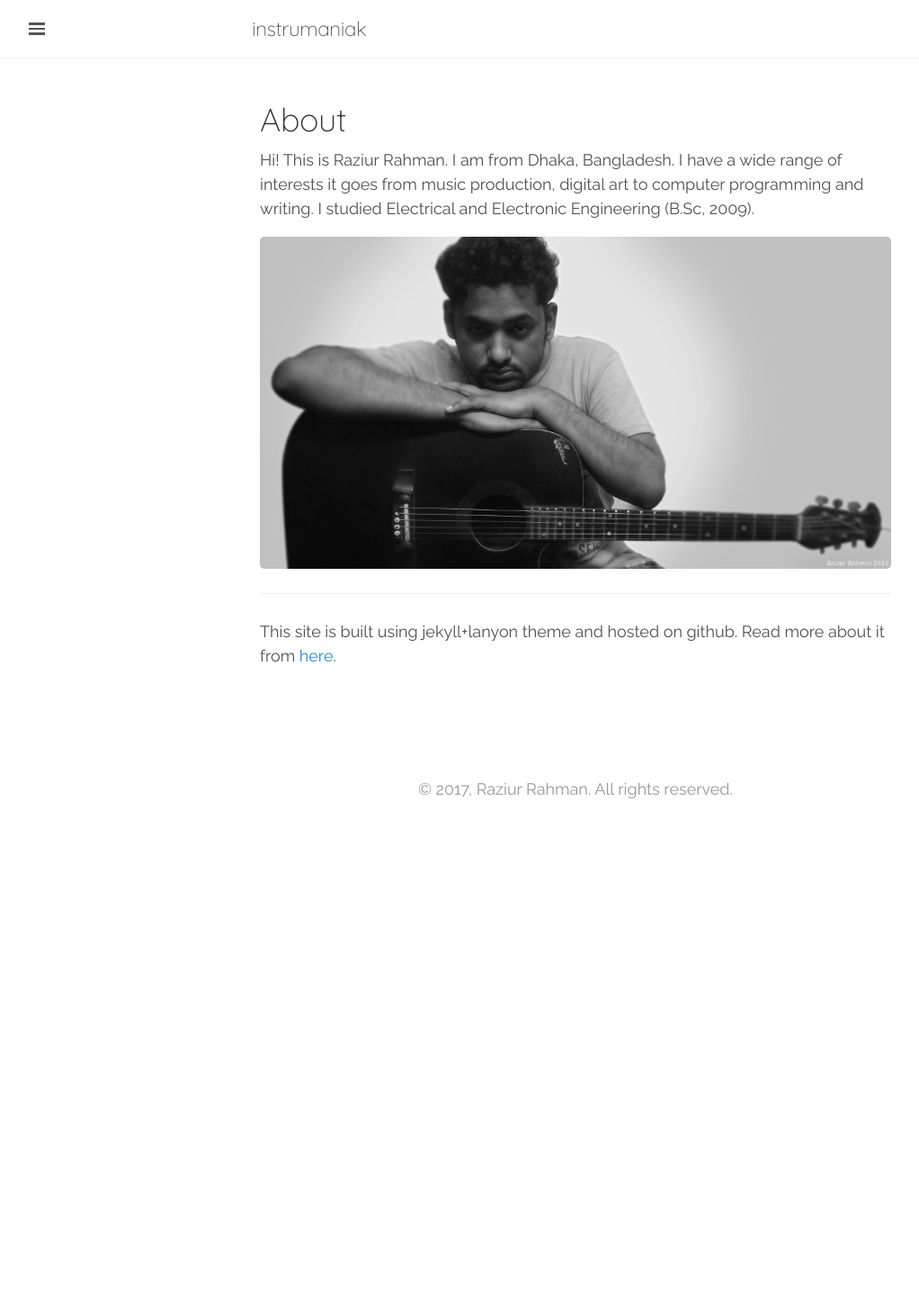
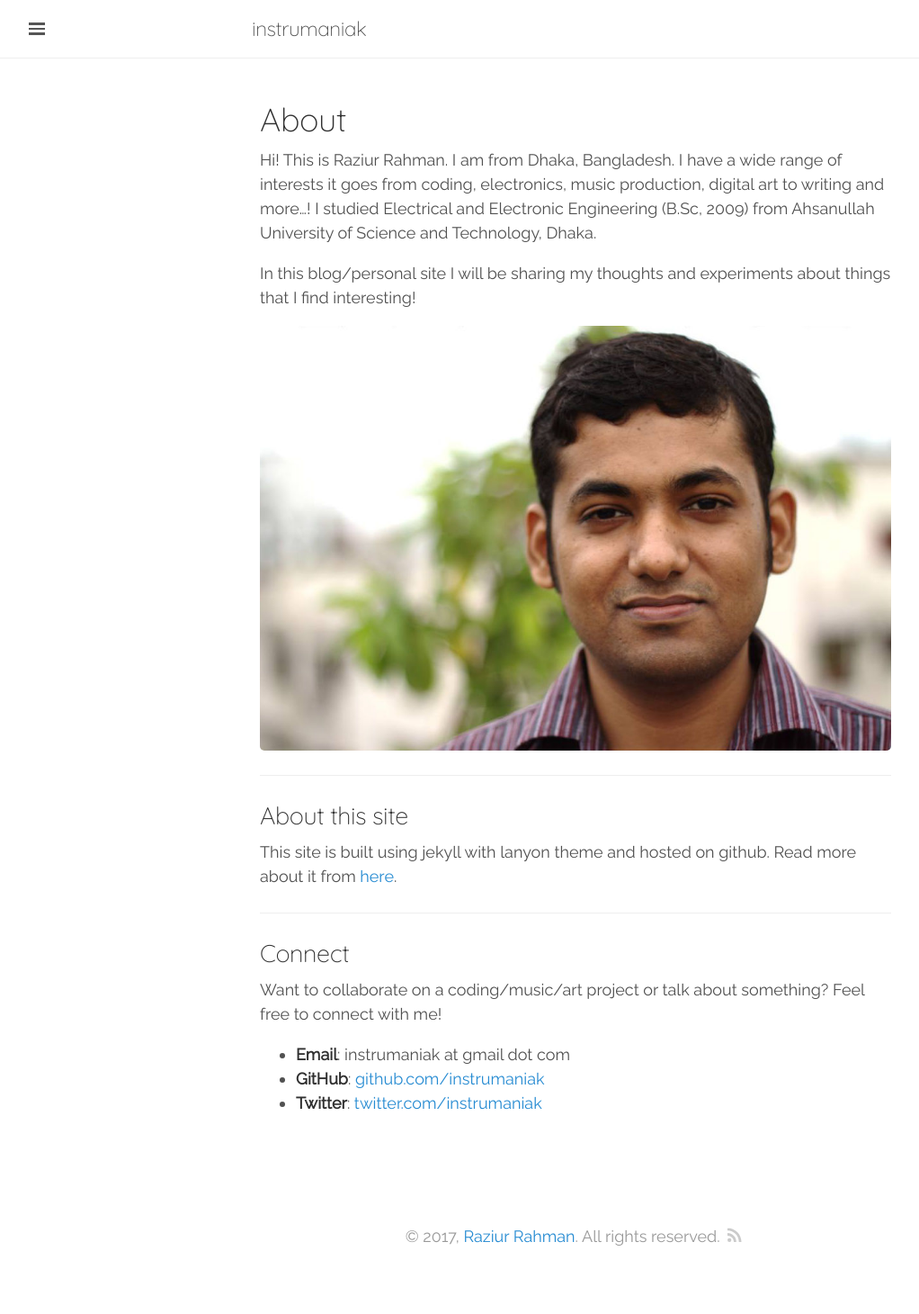
Before and after one commit to instrumaniak/music, a Jekyll site: the page built from about.md, in a window 1280 px wide. Shown: the whole page at 90% size, without its empty margins (0-1022 px from the left). Built offline with Jekyll 4.4.1, drawn with Linux system fonts in a browser that asks for light colours; before the commit the page ends 948 px from its top, so only the background shows below that.

Commit message:
overall site updates.

```diff
--- a/_config.yml
+++ b/_config.yml
@@ -22,7 +22,7 @@ author:
   email:             instrumaniak@gmail.com
 
 # Custom vars
-version:             0.6
+version:             0.7
 sass:
   style: :compressed
 markdown: kramdown
--- a/_includes/footer.html
+++ b/_includes/footer.html
@@ -1,4 +1,5 @@
 <div class="footer">
 
-<p>&copy; {{ site.time | date: '%Y' }}, Raziur Rahman. All rights reserved.</p>
+<p>&copy; {{ site.time | date: '%Y' }}, <a href="/about">Raziur Rahman</a>. All rights reserved. <a href="/feed.xml"> <img class=
+      "img-icons" src="/images/gmat-icons/ic_rss_feed_black_24px.svg" alt="RSS" /></a></p>
 </div>
--- a/about.md
+++ b/about.md
@@ -4,10 +4,22 @@ title: About
 pageorder: 04
 ---
 
-Hi! This is Raziur Rahman. I am from Dhaka, Bangladesh. I have a wide range of interests it goes from music production, digital art to computer programming and writing. I studied Electrical and Electronic Engineering (B.Sc, 2009).
+Hi! This is Raziur Rahman. I am from Dhaka, Bangladesh. I have a wide range of interests it goes from coding, electronics, music production, digital art to writing and more...! I studied Electrical and Electronic Engineering (B.Sc, 2009) from Ahsanullah University of Science and Technology, Dhaka.
 
-![Raziur Rahman photo](/images/about/razi-2015.jpg)
+In this blog/personal site I will be sharing my thoughts and experiments about things that I find interesting!
+
+![Raziur Rahman photo](/images/about/razi-outdoor.jpg)
 
 <hr>
 
-This site is built using jekyll+lanyon theme and hosted on github. Read more about it from [here]({% post_url 2017-5-14-jekyll-for-blogging %}).
+## About this site
+This site is built using jekyll with lanyon theme and hosted on github. Read more about it from [here]({% post_url 2017-5-14-jekyll-for-blogging %}).
+
+<hr>
+
+## Connect
+Want to collaborate on a coding/music/art project or talk about something? Feel free to connect with me!
+
+- **Email**: instrumaniak at gmail dot com
+- **GitHub**: [github.com/instrumaniak](https://github.com/instrumaniak)
+- **Twitter**: [twitter.com/instrumaniak](https://twitter.com/instrumaniak)
```
Also changed, not shown: contact.md (deleted, +0 -7 lines), images/about/razi-outdoor.jpg (added), images/gmat-icons/ic_rss_feed_black_24px.svg (added).
